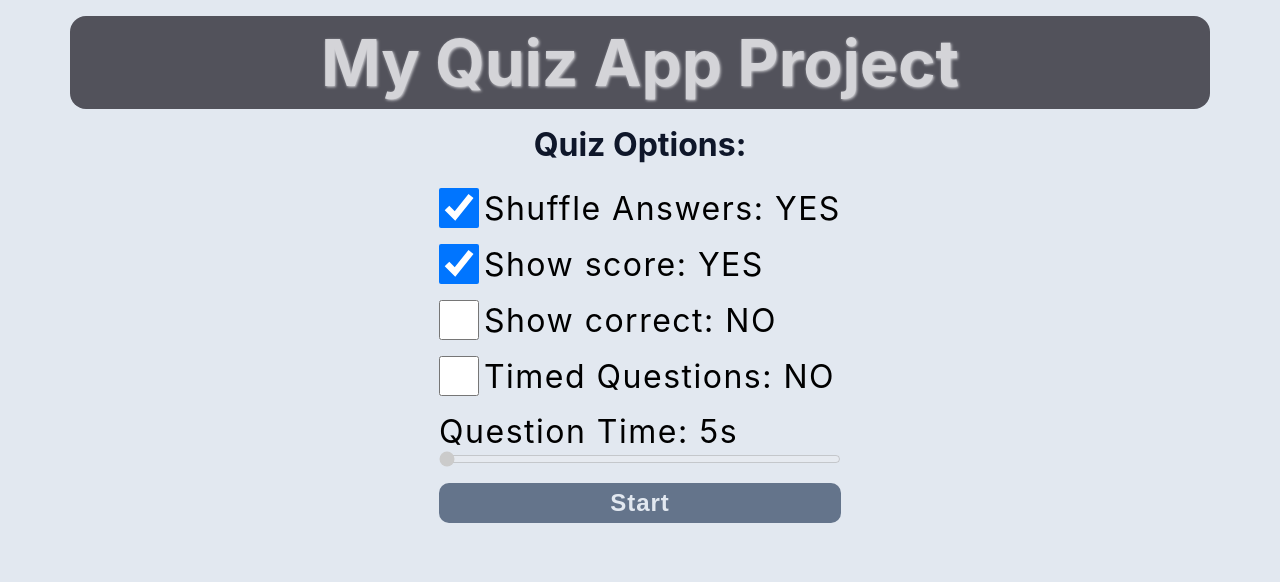
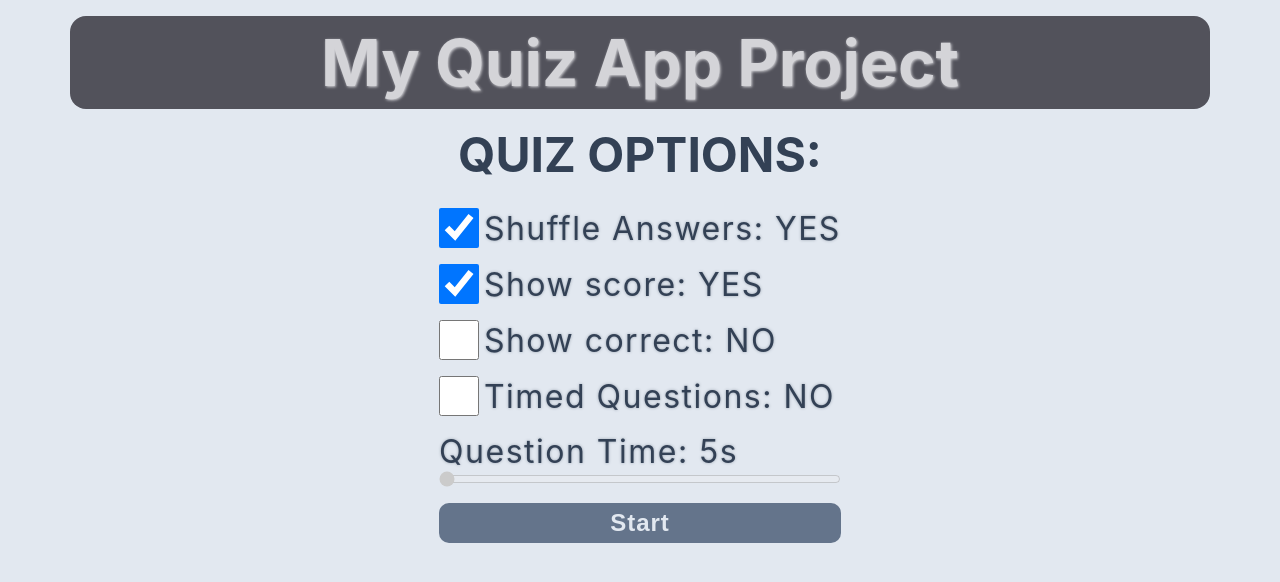
Before and after one commit to Konrad-Jalowy/reactquizapp, a React (Create React App) app: page / in a window 1280 px wide. Shown: the top 582 px of the page. Built offline with nearby package versions, Linux system fonts and the light colour scheme.

Commit message:
some css added

```diff
--- a/src/components/form/Form.css
+++ b/src/components/form/Form.css
@@ -56,4 +56,12 @@ h3 {
     gap: 1rem;
     font-size: 2rem;
     letter-spacing: 1.5px;
+    color: rgb(51 65 85);
+  text-shadow: 0px 0px 3px rgba(51, 65, 85,.4);
 }
+
+.options h2 {
+    text-transform: uppercase;
+    font-size: 3rem;
+    color: rgb(51 65 85);
+}
```
